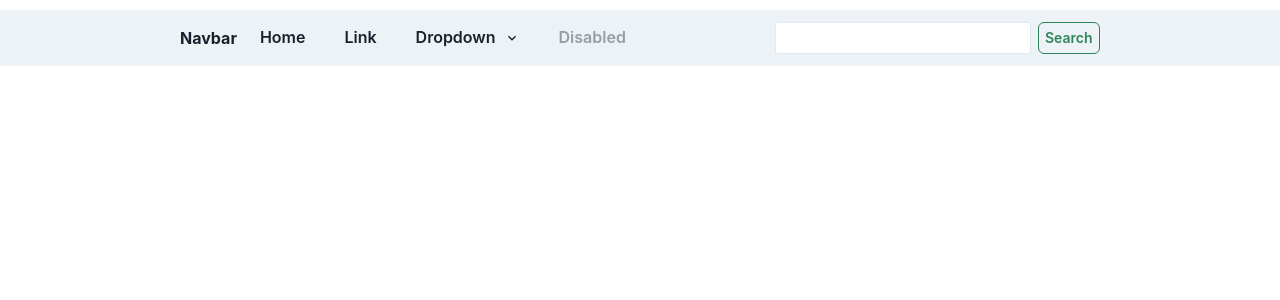
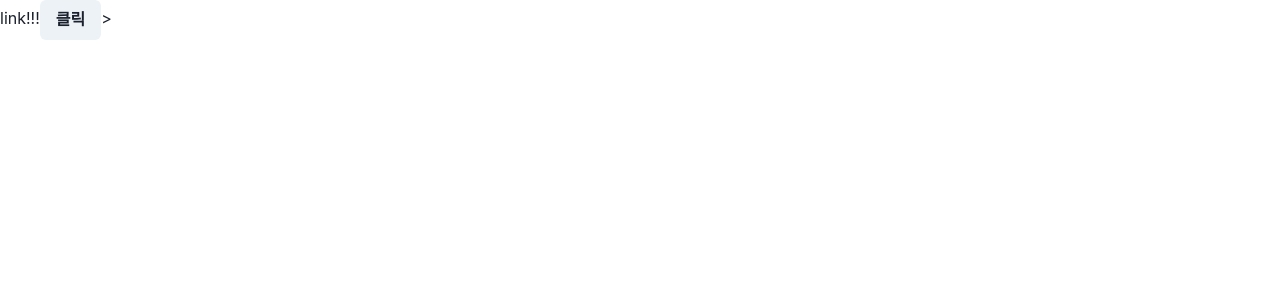
Before and after one commit to namic123/React-basics, a React (Create React App) app: page / in a window 1280 px wide. Shown: the top 300 px of the page. Built offline with nearby package versions, Linux system fonts and the light colour scheme.

Commit message:
함수를 prop으로 전달

```diff
--- a/src/App.js
+++ b/src/App.js
@@ -1,59 +1,26 @@
 import React from "react";
-import {
-  Box,
-  Button,
-  Flex,
-  Input,
-  Menu,
-  MenuButton,
-  MenuItem,
-  MenuList,
-  Text,
-} from "@chakra-ui/react";
-import { ChevronDownIcon } from "@chakra-ui/icons";
+import { Button } from "@chakra-ui/react";
 
+function MyComp({ to, someProp }) {
+  someProp();
+  return (
+    <>
+      <a href={to[0]}>link!!!</a>
+      <Button onClick={someProp}>클릭</Button>
+    </>
+  );
+}
 function App(props) {
+  function func1() {
+    console.log("func1 실행됨");
+  }
   return (
-    <Flex
-      px={{ base: "0px", md: "70px", lg: "120px", xl: "180px" }}
-      justify="space-between"
-      py="8px"
-      my="10px"
-      bg="gray.100"
-    >
-      <Flex gap="7px" align="center">
-        <Text as="b">Navbar</Text>
-        <Button variant={"ghost"}>Home</Button>
-        <Button variant={"ghost"}>Link</Button>
-
-        <Menu>
-          <MenuButton
-            variant="ghost"
-            as={Button}
-            rightIcon={<ChevronDownIcon />}
-          >
-            Dropdown
-          </MenuButton>
-          <MenuList>
-            <MenuItem>Download</MenuItem>
-            <MenuItem>Create a Copy</MenuItem>
-            <MenuItem>Mark as Draft</MenuItem>
-            <MenuItem>Delete</MenuItem>
-            <MenuItem>Attend a Workshop</MenuItem>
-          </MenuList>
-        </Menu>
-
-        <Button variant={"ghost"} isDisabled={true}>
-          Disabled
-        </Button>
-      </Flex>
-      <Flex gap="7px" align="center">
-        <Input size="sm" bg="white" colorScheme="green" />
-        <Button size="sm" variant="outline" colorScheme="green">
-          Search
-        </Button>
-      </Flex>
-    </Flex>
+    <>
+      <MyComp to={["https://www.naver.com"]} someProp={func1}>
+        네이버로 이동
+      </MyComp>
+      >
+    </>
   );
 }
 export default App;
```
